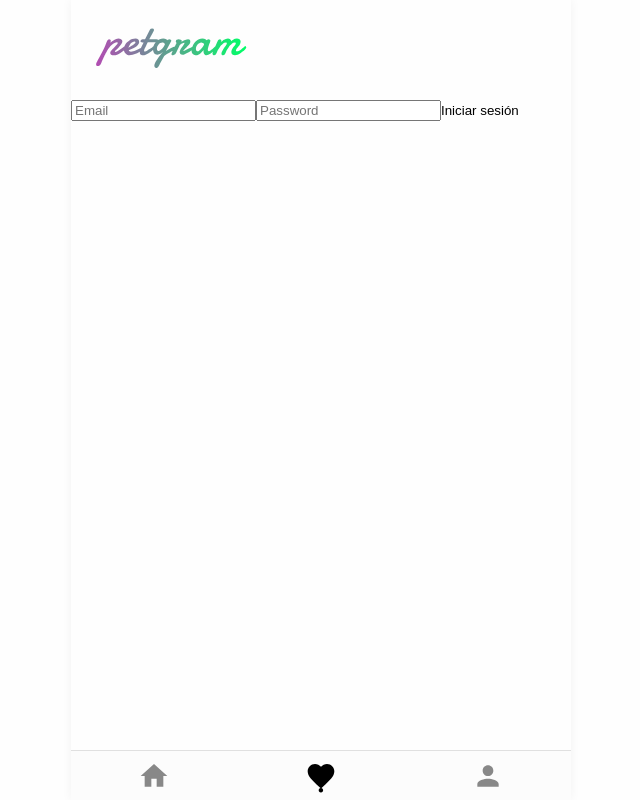
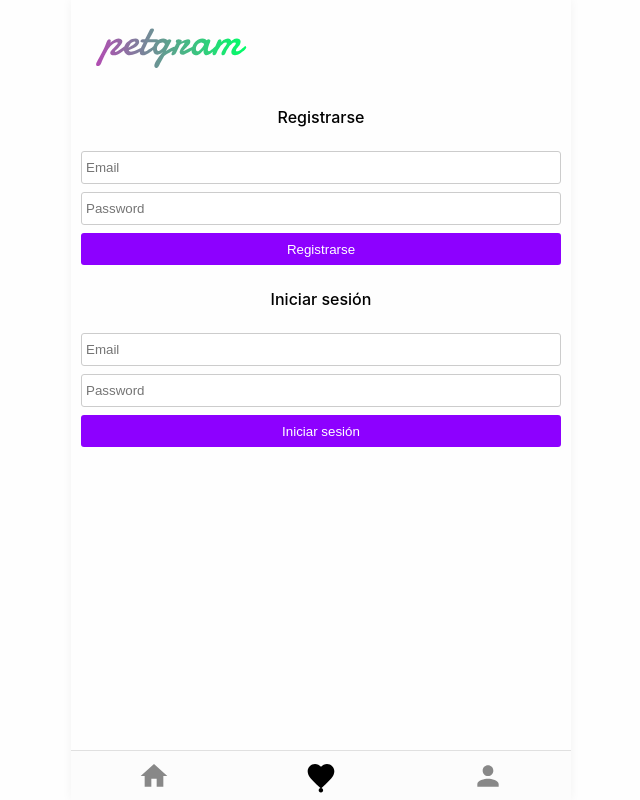
Before and after one commit to Nicocappabianca/petgram, a React app: page /favs in a window 1280 px wide. Shown: the whole page, without its empty margins (319-959 px from the left). Built offline with nearby package versions, Linux system fonts and the light colour scheme.

Commit message:
add register

```diff
--- a/src/components/UserForm/index.js
+++ b/src/components/UserForm/index.js
@@ -1,16 +1,28 @@
 import React from 'react'
 import { useInputValue } from '../../hooks/useInputValue'
+import { Form, Input, Button, Title } from './styles'
 
-export const UserForm = ({ onSubmit }) => {
+export const UserForm = ({ onSubmit, title }) => {
   const email = useInputValue('')
   const password = useInputValue('')
 
+  const handleSubmit = (event) => {
+    event.preventDefault()
+    onSubmit({
+      email: email.value,
+      password: password.value
+    })
+  }
+
   return(
-    <form onSubmit={onSubmit}>
-      {/* {...email} contains value and onChange props */}
-      <input type="text" placeholder="Email" {...email} />
-      <input type="password" placeholder="Password" {...password} />
-      <button>Iniciar sesión</button>
-    </form>
+    <>
+      <Title>{title}</Title>
+      <Form onSubmit={handleSubmit}>
+        {/* {...email} contains value and onChange props */}
+        <Input type="text" placeholder="Email" {...email} />
+        <Input type="password" placeholder="Password" {...password} />
+        <Button>{title}</Button>
+      </Form>
+    </>
   )
 }
--- /dev/null
+++ b/src/components/UserForm/styles.js
@@ -0,0 +1,41 @@
+import styled from 'styled-components'
+
+export const Form = styled.form`
+  padding: 16px 10px;
+`
+
+export const Input = styled.input`
+  border: 1px solid #ccc;
+  border-radius: 3px;
+  margin-bottom: 8px;
+  padding: 8px 4px;
+  display: block;
+  width: 100%;
+
+  &:focus {
+    outline: none;
+  }
+`
+
+export const Button = styled.button`
+  background: #8d00ff;
+  border-radius: 3px;
+  color: #fff;
+  height: 32px;
+  display: block;
+  width: 100%;
+  text-align: center;
+  cursor: pointer;
+  transition: .2s;
+
+  &:hover {
+    background: #BB00D5;
+  }
+`
+
+export const Title = styled.h2`
+  font-size: 16px;
+  font-weight: 500;
+  text-align: center;
+  padding: 8px 0;
+`
--- /dev/null
+++ b/src/container/RegisterMutation.js
@@ -0,0 +1,17 @@
+import React from 'react'
+import { Mutation } from 'react-apollo'
+import { gql } from 'apollo-boost'
+
+const REGISTER = gql`
+mutation signup($input: UserCredentials!) {
+  signup (input: $input)
+}
+`
+
+export const RegisterMutation = ({ children }) => {
+  return(
+    <Mutation mutation={REGISTER}>
+      {children}
+    </Mutation>
+  )
+}
--- a/src/pages/NotRegisteredUser.js
+++ b/src/pages/NotRegisteredUser.js
@@ -1,12 +1,30 @@
 import React from 'react'
 import Context from '../Context'
 import { UserForm } from '../components/UserForm'
+import { RegisterMutation } from '../container/RegisterMutation'
 
 export const NotRegisteredUser = () => (
   <Context.Consumer>
     {
       ({ activateAuth }) => {
-        return <UserForm onSubmit={activateAuth} />
+        return(
+          <>
+            <RegisterMutation>
+              {
+                (register) => {
+                  const onSubmit = ({ email, password }) => {
+                    const input = { email, password }
+                    const variables = { input }
+                    register({ variables }).then(activateAuth)
+                  }
+
+                  return <UserForm onSubmit={onSubmit} title="Registrarse" />
+                }
+              }
+            </RegisterMutation>
+            <UserForm onSubmit={activateAuth} title="Iniciar sesión" />
+          </>
+        )
       }
     }
   </Context.Consumer>
```
